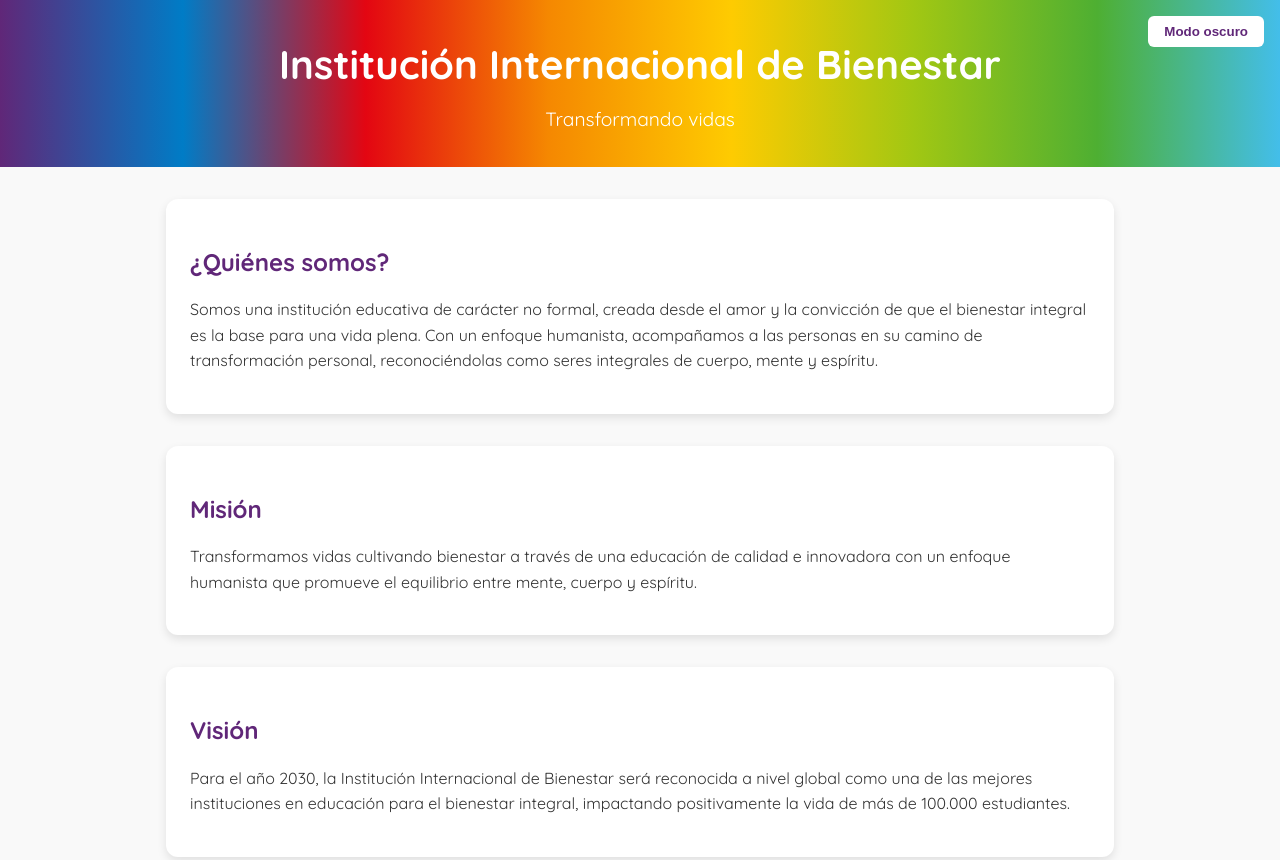
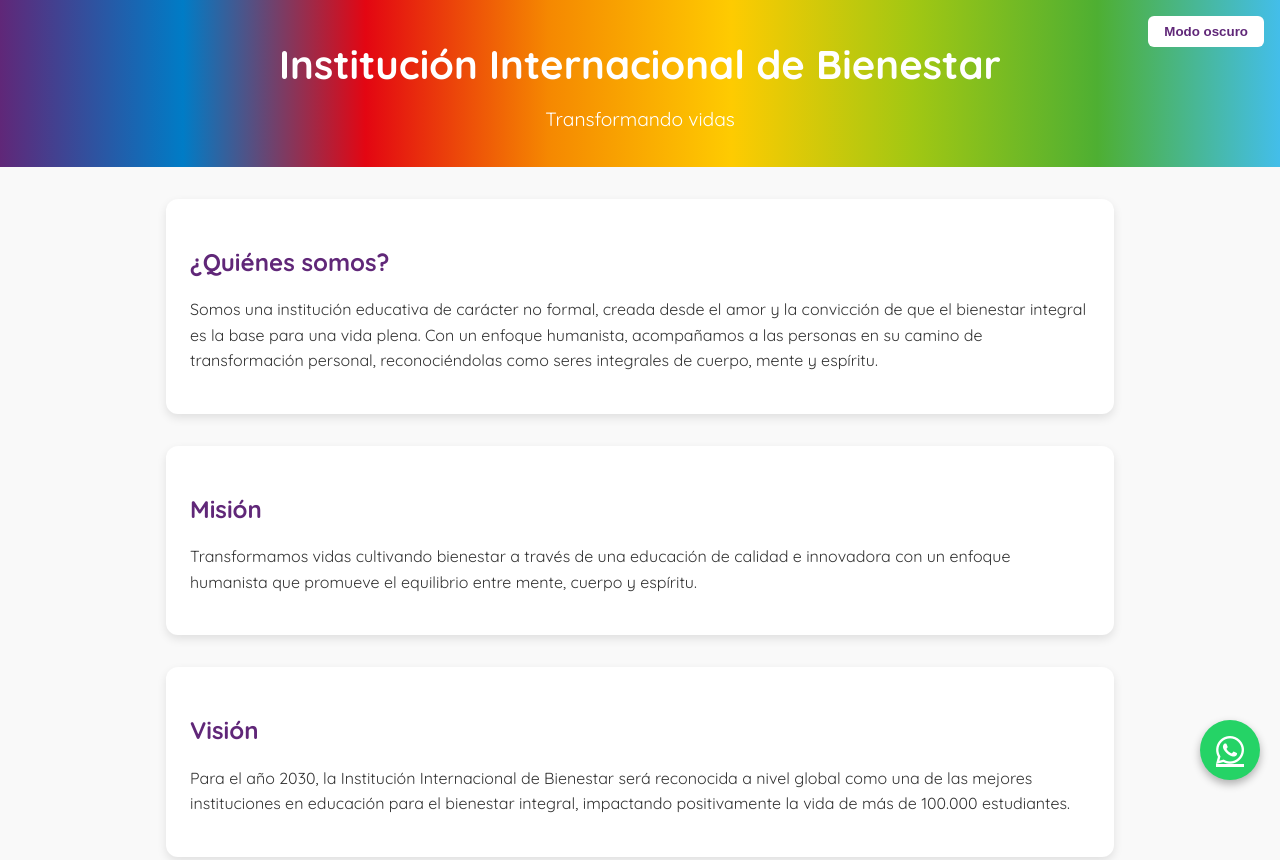
Before and after one commit to institutodebienestariib/iibienestar, a plain HTML site: page index.html in a window 1280 px wide. Shown: the top 860 px of the page. Drawn offline with Linux system fonts and the light colour scheme.

Commit message:
add whatsapp and fix little error index.html

```diff
--- a/index.html
+++ b/index.html
@@ -95,6 +95,29 @@
       color: #FECB01;
     }
 
+    /* --- Botón flotante WhatsApp --- */
+    .whatsapp-float {
+      position: fixed;
+      bottom: 20px;
+      right: 20px;
+      background: #25d366;
+      color: white;
+      border-radius: 50%;
+      width: 60px;
+      height: 60px;
+      display: flex;
+      align-items: center;
+      justify-content: center;
+      font-size: 2rem;
+      box-shadow: 0 4px 8px rgba(0,0,0,0.3);
+      transition: transform 0.3s, background 0.3s;
+      z-index: 1000;
+    }
+    .whatsapp-float:hover {
+      transform: scale(1.1);
+      background: #20b954;
+    }
+
     /* --- Modo oscuro --- */
     body.dark {
       background-color: #1c1c1c;
@@ -171,11 +194,13 @@
     <div class="social-icons">
       <a href="https://www.facebook.com/profile.php?id=61579182099832" target="_blank"><i class="fab fa-facebook"></i></a>
       <a href="https://www.instagram.com/iib_institutodebienestar/?__pwa=1" target="_blank"><i class="fab fa-instagram"></i></a>
-      <!-- <a href="https://twitter.com" target="_blank"><i class="fab fa-twitter"></i></a> -->
-      <!-- <a href="https://www.linkedin.com" target="_blank"><i class="fab fa-linkedin"></i></a>
-      <a href="https://wa.me/573134883181" target="_blank"><i class="fab fa-whatsapp"></i></a>
     </div>
   </footer>
+
+  <!-- Botón flotante de WhatsApp -->
+  <a href="https://wa.me/573134883181" class="whatsapp-float" target="_blank">
+    <i class="fab fa-whatsapp"></i>
+  </a>
 
   <script>
     const toggleButton = document.getElementById('toggle-theme');
```
